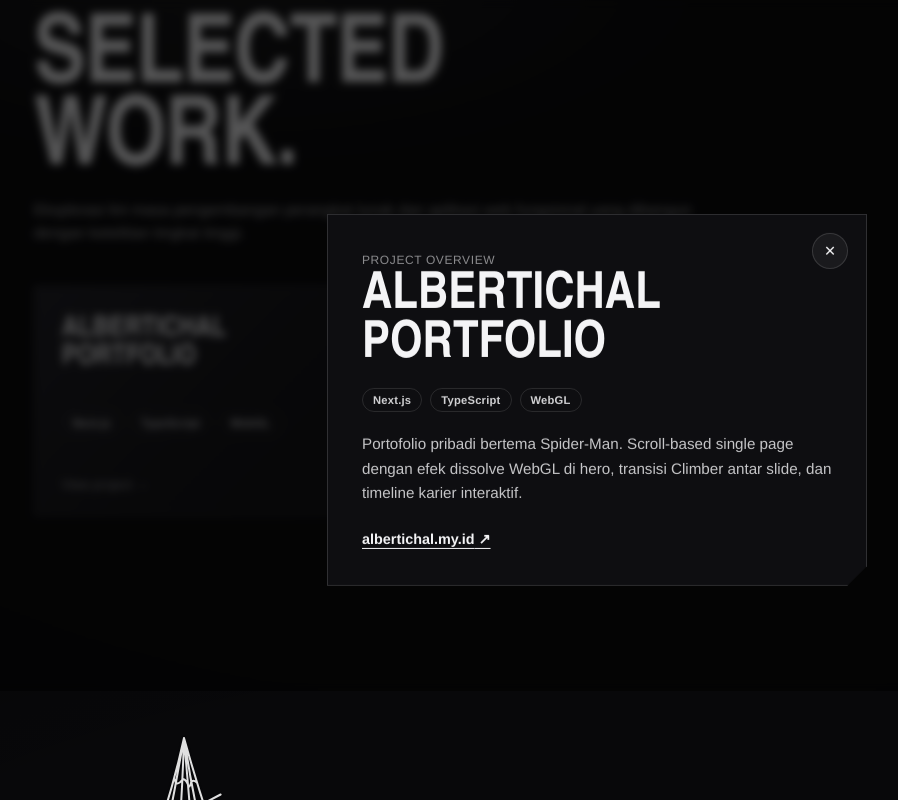
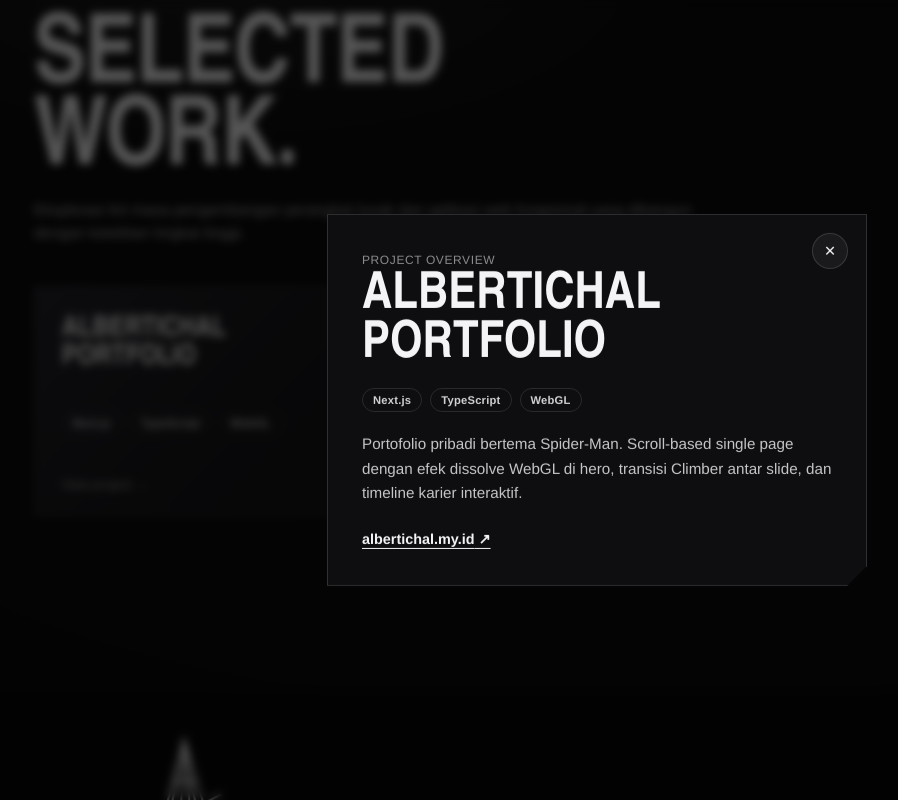
Before and after one commit to Albertichal/Portofolio, a Next.js app: page / in a window 1280 px wide. Both pictures are taken after a click on the button 256 px from the left and 5615 px from the top of the page. Shown: the part 5215-6015 px from the top of the page, without its empty margins (43-941 px from the left). Built offline with nearby package versions, Linux system fonts and the light colour scheme.

Commit message:
perbaiki slide 4 and 5

```diff
--- a/app/Slide4.tsx
+++ b/app/Slide4.tsx
@@ -1,6 +1,7 @@
 "use client";
 
 import { useEffect, useRef, useState } from "react";
+import { createPortal } from "react-dom";
 import { useFitTitle } from "./slideUtils";
 import "./slide4.css";
 
@@ -39,13 +40,30 @@
     const [activeId, setActiveId] = useState<string | null>(null);
     const active = PROJECTS.find((p) => p.id === activeId) || null;
 
+    // document belum ada saat SSR, jadi portal baru dirender setelah mount
+    const [mounted, setMounted] = useState(false);
+    useEffect(() => setMounted(true), []);
+
+    // Escape untuk menutup + kunci scroll di html DAN body
     useEffect(() => {
         if (!active) return;
+
         const onKey = (e: KeyboardEvent) => {
             if (e.key === "Escape") setActiveId(null);
         };
         window.addEventListener("keydown", onKey);
-        return () => window.removeEventListener("keydown", onKey);
+
+        const html = document.documentElement;
+        const prevHtml = html.style.overflow;
+        const prevBody = document.body.style.overflow;
+        html.style.overflow = "hidden";
+        document.body.style.overflow = "hidden";
+
+        return () => {
+            window.removeEventListener("keydown", onKey);
+            html.style.overflow = prevHtml;
+            document.body.style.overflow = prevBody;
+        };
     }, [active]);
 
     return (
@@ -91,16 +109,23 @@
                 </div>
             </div>
 
-            {/* Overlay Detail Project */}
+            {/* Overlay Detail Project — di-portal ke body supaya keluar dari
+                stacking context .s4 dan selalu di atas Slide 5 */}
+            {mounted &&
+                createPortal(
                     <div
                         className={`s4-overlay ${active ? "is-open" : ""}`}
                         role="dialog"
                         aria-modal="true"
                         aria-hidden={!active}
                         aria-label={active?.name}
+                        onClick={() => setActiveId(null)}
                     >
                         {active && (
-                    <div className="s4-panel">
+                            <div
+                                className="s4-panel"
+                                onClick={(e) => e.stopPropagation()}
+                            >
                                 <button
                                     type="button"
                                     className="s4-close"
@@ -131,7 +156,9 @@
                                 </a>
                             </div>
                         )}
-            </div>
+                    </div>,
+                    document.body
+                )}
         </section>
     );
 }
--- a/app/slide4.css
+++ b/app/slide4.css
@@ -150,12 +150,15 @@
 }
 
 
-/* ===== OVERLAY DETAIL & PANEL ===== */
+/* ===== OVERLAY DETAIL & PANEL =====
+   Overlay dirender lewat portal ke document.body (lihat Slide4.tsx),
+   jadi z-index-nya bersaing langsung dengan semua slide di level halaman. */
 
 .s4-overlay {
     position: fixed;
     inset: 0;
-    z-index: 30;
+    z-index: 1000;
+    overscroll-behavior: contain;
     pointer-events: none;
     opacity: 0;
     transition: opacity 0.3s ease;
```
Lines whose indentation alone changed are shown as unchanged.
